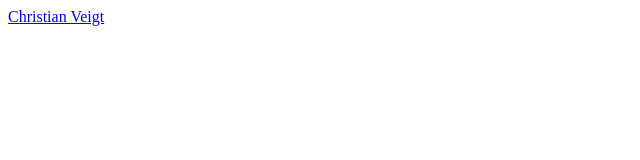
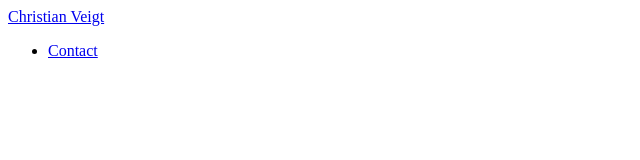
Before and after one commit to cveigt/systems-and-patterns, a React (Create React App) app in the folder systems-and-patterns/: page / in a window 1280 px wide. Shown: the top 160 px of the page, without its empty margins (0-640 px from the left). Built offline with nearby package versions, Linux system fonts and the light colour scheme.

Commit message:
nit(added contact anchor)

```diff
--- a/systems-and-patterns/src/components/Navbar.js
+++ b/systems-and-patterns/src/components/Navbar.js
@@ -5,6 +5,13 @@ function Navbar() {
   return (
     <nav className="navbar">
       <a href="#">Christian Veigt</a>
+      <ul className="nav-links">
+        <li>
+          <a href="#" className="nav-link">
+            Contact
+          </a>
+        </li>
+      </ul>
     </nav>
   );
 }
```
